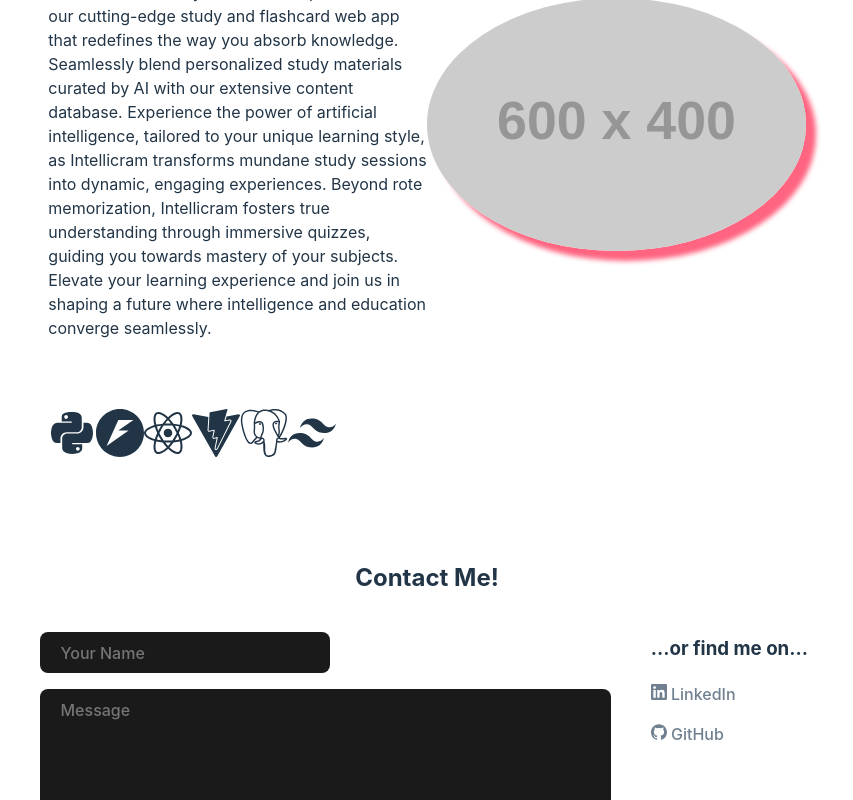
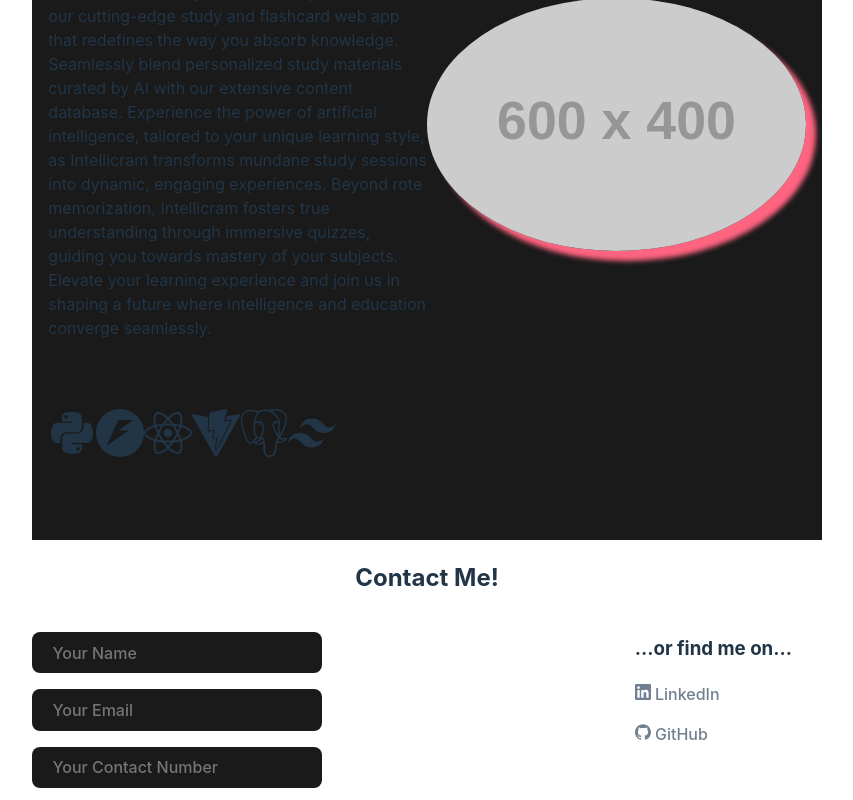
Before and after one commit to Johnny-Codes/portfolio, a React (Vite) app: page / in a window 1280 px wide. Shown: the part 2705-3505 px from the top of the page, without its empty margins (213-1066 px from the left). Built offline with nearby package versions, Linux system fonts and the light colour scheme.

Commit message:
netlify forms

```diff
--- a/src/components/contact/ContactForm.jsx
+++ b/src/components/contact/ContactForm.jsx
@@ -37,16 +37,7 @@ const ContactForm = () => {
             onChange={updateContactForm}
           />
         </p>
-        <p>
-          <textarea
-            id="message"
-            placeholder="Message"
-            rows="10"
-            cols="50"
-            required
-            onChange={updateContactForm}
-          />
-        </p>
+
         <p>
           <input
             type="email"
@@ -64,6 +55,16 @@ const ContactForm = () => {
           />
         </p>
         <p>
+          <textarea
+            id="message"
+            placeholder="Message"
+            rows="10"
+            cols="50"
+            required
+            onChange={updateContactForm}
+          />
+        </p>
+        <p>
           <button type="submit" className="submit-button">
             Contact Me
           </button>
--- a/src/index.css
+++ b/src/index.css
@@ -114,6 +114,7 @@ project-card {
   grid-gap: 0px;
   padding: 1em;
   margin-top: 2.5em;
+  background-color: #1a1a1a;
 }
 
 .project-title {
@@ -168,7 +169,7 @@ textarea {
   transition: border-color 0.25s;
   border-radius: 8px;
   border: 1px solid transparent;
-  margin: 0 0.5em;
+  /* margin: 0 0.5em; */
   padding: 0.6em 1.2em;
 }
 
```
